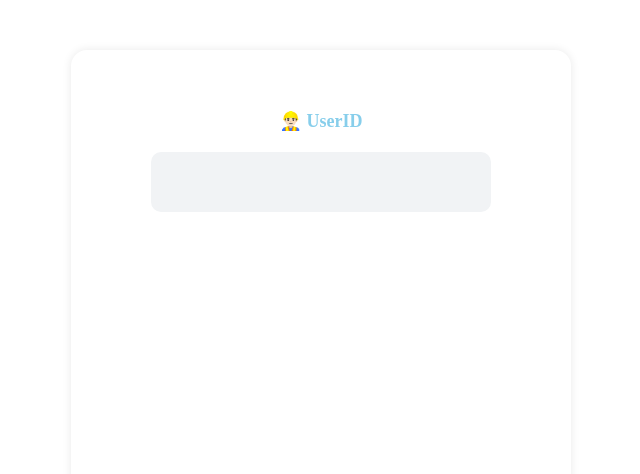
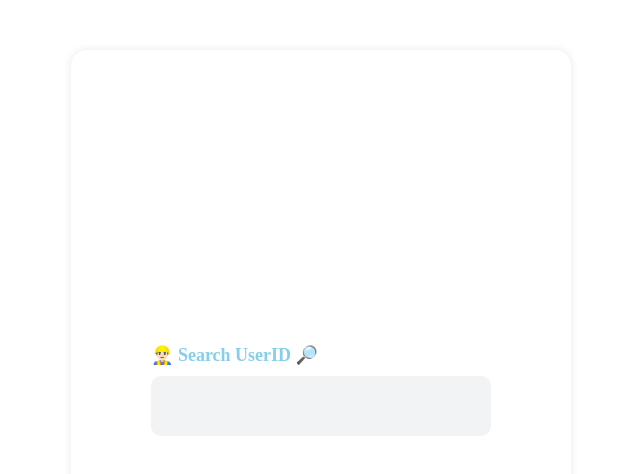
Before and after one commit to Nayeon97/todo-gql, a React (Create React App) app in the folder client/: page / in a window 1280 px wide. Shown: the top 474 px of the page, without its empty margins (319-959 px from the left). Built offline with nearby package versions, Linux system fonts and the light colour scheme.

Commit message:
[Style] : Button Style

```diff
--- a/client/src/components/atoms/Button/Button.tsx
+++ b/client/src/components/atoms/Button/Button.tsx
@@ -1,6 +1,5 @@
 import React from "react";
 import styled from "styled-components";
-import { Todo } from "../../../gql/generated/graphql";
 
 interface ButtonProps {
   name: string;
--- a/client/src/pages/SearchUser.tsx
+++ b/client/src/pages/SearchUser.tsx
@@ -1,8 +1,8 @@
-import { gql, useLazyQuery, useQuery } from '@apollo/client';
-import { useState } from 'react';
-import styled from 'styled-components';
-import Input from '../components/atoms/Input/Input';
-import { useNavigate } from 'react-router-dom';
+import { gql, useLazyQuery, useQuery } from "@apollo/client";
+import { useState } from "react";
+import styled from "styled-components";
+import Input from "../components/atoms/Input/Input";
+import { useNavigate } from "react-router-dom";
 
 const GET_USERS = gql`
   query User($userId: ID!) {
@@ -14,12 +14,12 @@ const GET_USERS = gql`
 
 const SearchUser = () => {
   const navigate = useNavigate();
-  const [userId, setUserId] = useState('');
+  const [userId, setUserId] = useState("");
   const [getUser, { error }] = useLazyQuery(GET_USERS, {
     onCompleted: () => {
       navigate(`user/cursor-todos/${userId}`);
     },
-    fetchPolicy: 'network-only',
+    fetchPolicy: "network-only",
   });
 
   const onChange = (e: React.FormEvent<HTMLInputElement>) => {
@@ -35,43 +35,45 @@ const SearchUser = () => {
   };
 
   const handleKeyPress = (e: React.KeyboardEvent<HTMLElement>) => {
-    if (e.key === 'Enter') {
+    if (e.key === "Enter") {
       onSearch();
     }
   };
 
   return (
     <TodosContainer>
-      <TextWrapper>👷🏻‍♂️ UserID</TextWrapper>
       <div>
+        <TextWrapper>👷🏻‍♂️ Search UserID 🔎</TextWrapper>
         <Input
           type="text"
           value={userId}
           onChange={onChange}
           onKeyPress={handleKeyPress}
         />
+        <ErrorContainer>{error && <p>{error.message}</p>}</ErrorContainer>
       </div>
-      <ErrorContainer>{error && <p>{error.message}</p>}</ErrorContainer>
     </TodosContainer>
   );
 };
 
 export default SearchUser;
 
-const TextWrapper = styled.div`
-  margin-bottom: 20px;
+const TextWrapper = styled.h1`
   font-size: large;
   font-weight: bold;
   color: skyblue;
+  margin-bottom: 10px;
 `;
 
 const TodosContainer = styled.div`
+  position: absolute;
   display: grid;
   place-items: center;
-  padding-top: 60px;
+  height: 100%;
+  width: 100%;
 `;
 
-const ErrorContainer = styled.div`
+const ErrorContainer = styled.p`
   margin-top: 20px;
   p {
     color: rebeccapurple;
```
Also changed, not shown: 1 other file (tests, documents, lock files or other folders).
